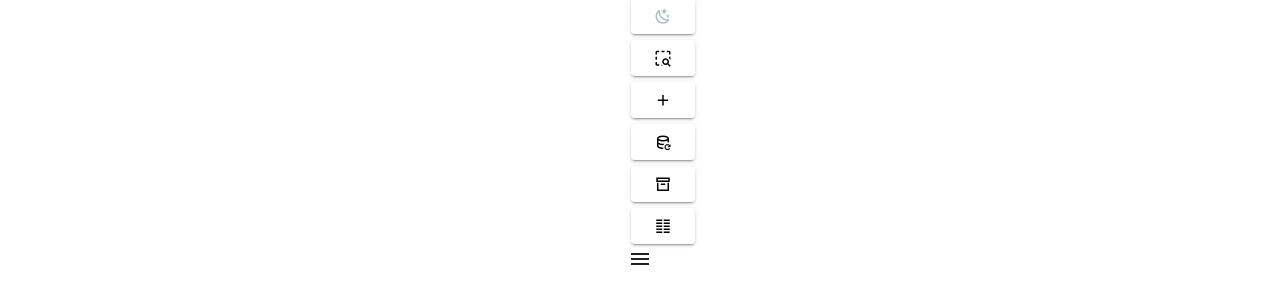
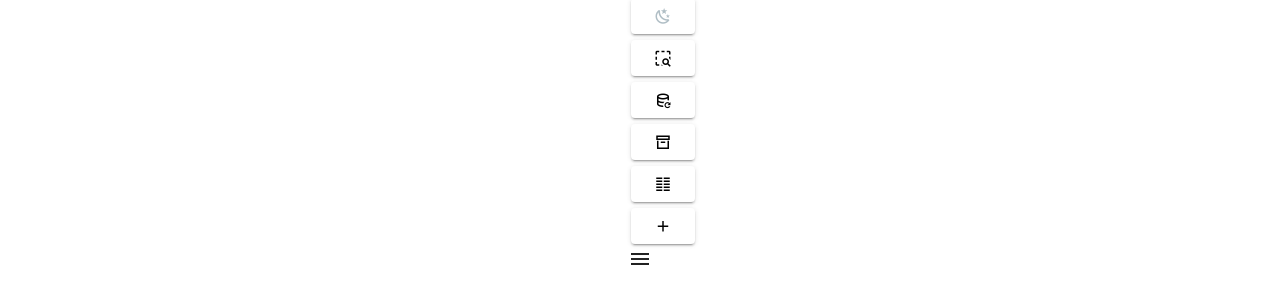
Before and after one commit to ssergio100/tasks, a Vue app: page / in a window 1280 px wide. Both pictures are taken after a click on the button 640 px from the left and 772 px from the top of the page. Shown: the part 513-797 px from the top of the page. Built offline with nearby package versions, Linux system fonts and the light colour scheme.

Commit message:
Mudança de localização do botao de add task e atualização do package

```diff
--- a/src/components/MainComponent.vue
+++ b/src/components/MainComponent.vue
@@ -74,14 +74,6 @@
         </template>
       </v-tooltip>
 
-      <v-tooltip text="Adicionar tarefa" location="top">
-        <template v-slot:activator="{ props }">
-          <v-btn value="add" v-bind="props" @click="openModal" style="margin: 3px">
-            <v-icon>mdi-plus</v-icon>
-          </v-btn>
-        </template>
-      </v-tooltip>
-
       <v-tooltip text="Esportar/Importar tarefas" location="top">
         <template v-slot:activator="{ props }">
           <v-btn value="export" v-bind="props" @click="exportTasks" style="margin: 3px">
@@ -104,6 +96,14 @@
           <v-btn value="status" v-bind="props" @click=" colNum = colNum === 6 ? 12 : 6;" style="margin: 3px">
             <v-icon v-if="colNum === 6">mdi-format-align-justify</v-icon>
             <v-icon v-if="colNum === 12">mdi-format-columns</v-icon>
+          </v-btn>
+        </template>
+      </v-tooltip>
+
+      <v-tooltip text="Adicionar tarefa" location="top">
+        <template v-slot:activator="{ props }">
+          <v-btn value="add" v-bind="props" @click="openModal" style="margin: 3px">
+            <v-icon>mdi-plus</v-icon>
           </v-btn>
         </template>
       </v-tooltip>
```
Also changed, not shown: 1 other file (tests, documents, lock files or other folders).
